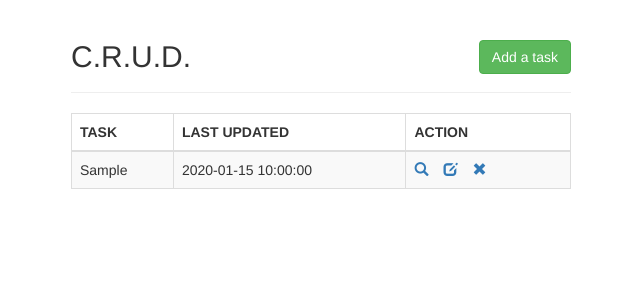
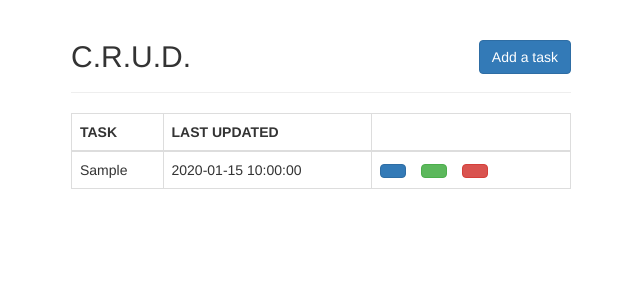
Before and after one commit to atomic-tom/crud, a PHP site: page / in a window 1280 px wide. Shown: the top 300 px of the page, without its empty margins (319-959 px from the left). Run offline with PHP 8.4, Linux system fonts and the light colour scheme; tables that the repository leaves empty or names only in its code hold one stand-in row (values such as "Sample post").

Commit message:
Tweaked UI & moved buttons in committed files

```diff
--- a/edittask.php
+++ b/edittask.php
@@ -73,7 +73,6 @@ if($_SERVER["REQUEST_METHOD"] == "POST"){
 
 <!-- why roll your own?  -->
   <link rel="stylesheet" href="https://maxcdn.bootstrapcdn.com/bootstrap/3.3.7/css/bootstrap.min.css">
-  <script src="https://ajax.googleapis.com/ajax/libs/jquery/3.3.1/jquery.min.js"></script>
   <script src="https://maxcdn.bootstrapcdn.com/bootstrap/3.3.7/js/bootstrap.min.js"></script>
 <!--                     -->
 
--- a/index.php
+++ b/index.php
@@ -48,7 +48,7 @@
 
     <div class="page-header clearfix">
 	<h2 class="pull-left">C.R.U.D.</h2>
-	<a href="addtask.php" class="btn btn-success pull-right">
+	<a href="addtask.php" class="btn btn-primary pull-right">
 		Add a task</a>
     </div>
 
@@ -61,12 +61,12 @@ if ( $q_res = $db_cnxn->query($q) ){
 
 	if ( $q_res->num_rows > 0 ){
 
-		echo "<table class='table table-bordered table-striped'>";
+		echo "<table class='table table-bordered table-hover table-responsive'>";
 		echo "<thead>";
 		echo "<tr>";
 		echo "<th>TASK</th>";
 		echo "<th>LAST UPDATED</th>";
-		echo "<th>ACTION</th>";
+		echo "<th></th>";
 		echo "</tr>";
 		echo "</thead>";
 		echo "<tbody>";
@@ -77,12 +77,12 @@ if ( $q_res = $db_cnxn->query($q) ){
 		 echo "<td>" . $row['create_time'] . "</td>";
 		 echo "<td>";
 		 echo "<a href='viewtask.php?id=". $row['id']
-			."' title='View Task' data-toggle='tooltip'><span class='glyphicon glyphicon-search'/></a>";
+			."' title='View Task' data-toggle='tooltip'><span class='btn btn-primary'/></a>";
 		 echo "<a href='edittask.php?id=". $row['id']
-			."' title='Edit Task' data-toggle='tooltip'><span class='glyphicon glyphicon-edit'/></a>";
+			."' title='Edit Task' data-toggle='tooltip'><span class='btn btn-success'/></a>";
 		 echo "<a href='deletetask.php?id=". $row['id']
 			."' title='Delete Task' data-toggle='tooltip'>"
-			."<span class='glyphicon glyphicon-remove'/></a>";
+			."<span class='btn btn-danger'/></a>";
 		 echo "</td>";
 		 echo "</tr>";
 		}
--- a/viewtask.php
+++ b/viewtask.php
@@ -65,8 +65,9 @@ if( isset($_GET["id"]) && !empty(trim($_GET["id"])) ){
  <div class="container-fluid">
   <div class="row">
    <div class="col-md-12">
-    <div class="page-header">
-        <h2>View Task</h2>
+    <div class="page-header clearfix">
+        <h2 class="pull-left">View Task</h2>
+	<?php echo "<a href='deletetask.php?id=". ($_GET['id']) ."' class='btn btn-danger pull-right'>Delete Task</a>" ?>
     </div>
 
 <table class='table table-bordered table-striped'>
@@ -89,7 +90,6 @@ if( isset($_GET["id"]) && !empty(trim($_GET["id"])) ){
 
 <?php echo "<a href='edittask.php?id=". ($_GET['id']) ."' class='btn btn-primary'>Edit Task</a>" ?>
 <a href="index.php" class="btn btn-outline-primary">Back</a>
-<?php echo "<a href='deletetask.php?id=". ($_GET['id']) ."' class='btn btn-danger'>Delete Task</a>" ?>
 
    </div>
   </div>
```
